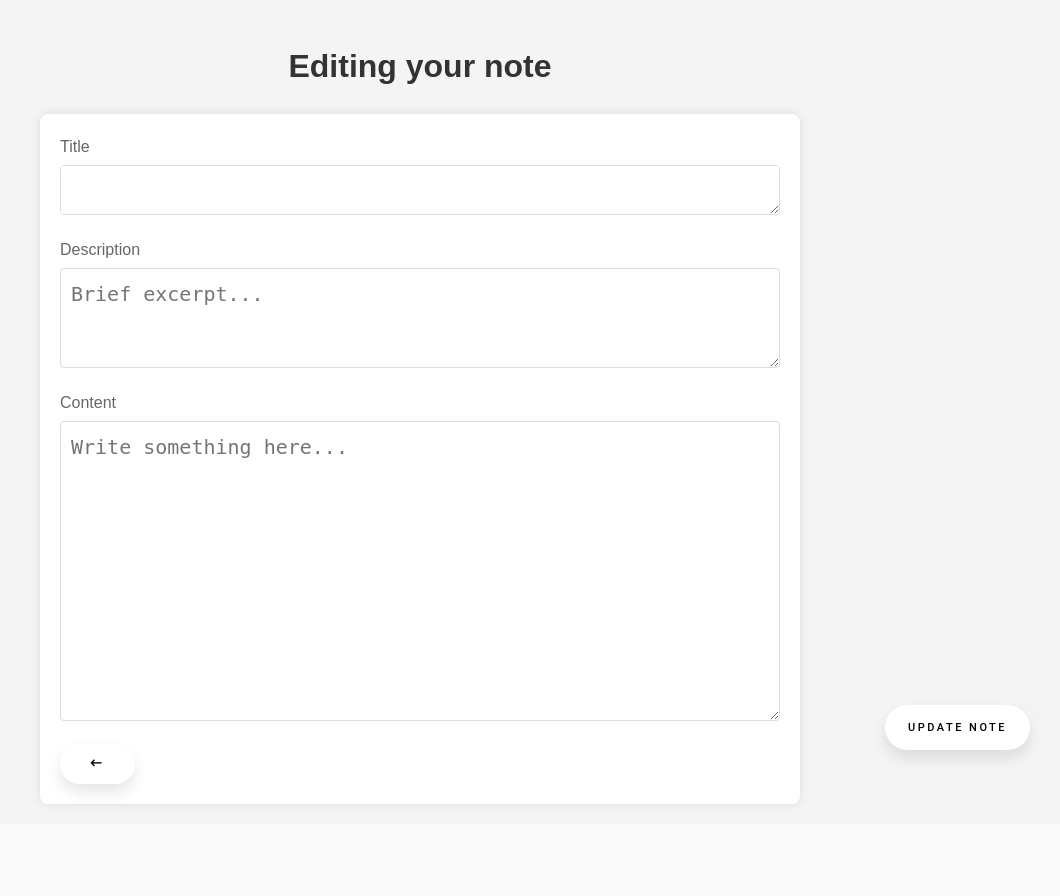
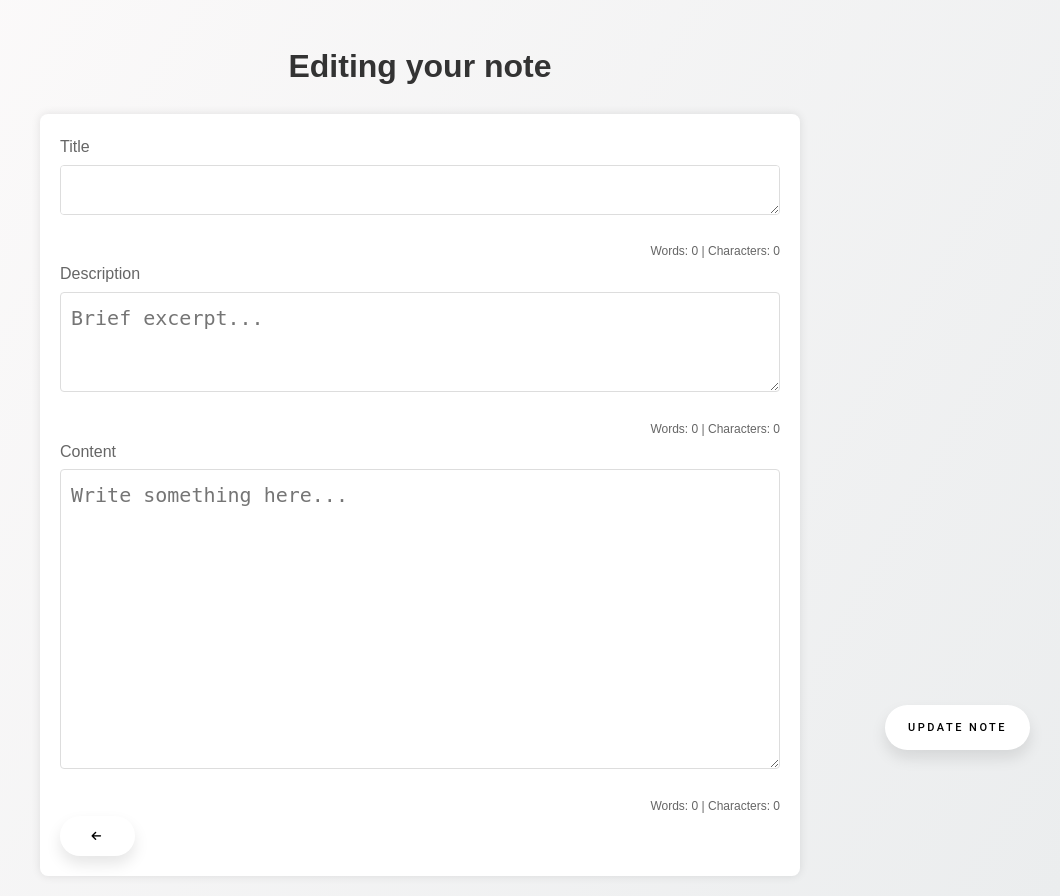
Before and after one commit to Kermari/SamKer_Project, a Laravel app: template resources/views/Notes/edit.blade.php in a window 1280 px wide. Shown: the whole page, without its empty margins (220-1280 px from the left). Before the commit the page ends 807 px from the top, so only its background shows below. Run offline with Laravel 12, Linux system fonts and the light colour scheme; the template is opened without the code that fills it, so the values that code supplies are empty; some libraries are stand-ins or nearby versions.

Commit message:
first revision

```diff
--- a/app/Http/Controllers/NoteController.php
+++ b/app/Http/Controllers/NoteController.php
@@ -23,7 +23,7 @@ class NoteController
     {
         $data = $request->validate([
             'title' => 'required|max:255',
-            'description' => 'nullable|max:255',
+            'description' => 'required|max:255',
             'content' => 'required|max:10000',
         ]);
 
--- a/public/css/edit.css
+++ b/public/css/edit.css
@@ -3,7 +3,7 @@ body {
     line-height: 1.6;
     margin: 0;
     padding: 0;
-    background-color: #f4f4f4;
+    background-image: linear-gradient(120deg, #fdfbfb 0%, #ebedee 100%);
 }
 
 .container {
@@ -180,11 +180,9 @@ button:hover {
         padding: 12px;
         height: 50px;
         width: auto;
-        /* Adjust width for smaller screens */
         height: auto;
-        /* Adjust height for smaller screens */
         font-size: 0;
-        /* Hide text */
+
     }
 
     .form-field {
@@ -193,21 +191,17 @@ button:hover {
 
     #update i {
         display: block;
-        /* Show icon */
+
         font-size: 20px;
-        /* Adjust icon size */
-    }
+}
 
     #update box-icon {
         display: none;
-        /* Hide box-icon */
     }
 }
 
-/* Add these styles to your existing CSS or in a <style> tag in the head */
 textarea {
     font-size: 16px;
-    /* Base font size */
     line-height: 1.5;
 }
 
@@ -262,4 +256,11 @@ textarea {
     background-color: #dff0d8;
     border: 1px solid #d6e9c6;
     color: #3c763d;
-    border-radius}
+
+}
+.word-count {
+    font-size: 12px;
+    color: #666;
+    text-align: right;
+    margin-top: 5px;
+}
--- a/public/css/styles.css
+++ b/public/css/styles.css
@@ -1,7 +1,11 @@
+
+
 body {
     font-family: 'Gill Sans', 'Gill Sans MT', Calibri, 'Trebuchet MS', sans-serif;
     color: rgb(0, 0, 0);
     font-size: 20px;
+    background-image: linear-gradient(120deg, #fdfbfb 0%, #ebedee 100%);
+
 }
 
 a {
--- a/resources/views/Notes/edit.blade.php
+++ b/resources/views/Notes/edit.blade.php
@@ -32,25 +32,33 @@
             @csrf
             @method('put')
 
+            <div id="margin">
+
                 <div>
                     <label for="title">Title</label>
                     <textarea id="title" name="title" maxlength="255">{{old('title', $note->title)}}</textarea>
+                    <div class="word-count" id="titleCount"></div>
                 </div>
 
                 <div>
                     <label for="description">Description</label>
                     <textarea id="description" name="description" maxlength="255" placeholder="Brief excerpt...">{{old('description', $note->description)}}</textarea>
+                    <div class="word-count" id="descriptionCount"></div>
                 </div>
 
                 <div>
                     <label for="content">Content</label>
                     <textarea id="content" name="content" maxlength="10000" placeholder="Write something here...">{{old('content', $note->content)}}</textarea>
+                    <div class="word-count" id="contentCount"></div>
                 </div>
 
                 <div>
-                <button id="Back" type="button" onclick="goBack()">
-                <i class="fa-solid fa-arrow-left-long"></i>
+                    <a href="{{ route('note.index') }}" class="btn-link">
+                        <button type="button" id="Back">
+                            <i class="fa-solid fa-arrow-left"></i>
                         </button>
+                    </a>
+
                     <button id="update" type="submit">
                         <i class="fa-regular fa-circle-check"></i> Update note
                     </button>
@@ -59,9 +67,40 @@
     </div>
 
     <script>
-        function goBack() {
-            window.history.back();
+        console.log('Script started');
+
+        function countWords(str) {
+            return str.trim().split(/\s+/).filter(Boolean).length;
         }
+
+        function updateWordCount(textareaId, counterId) {
+            console.log(`Updating word count for ${textareaId}`);
+            const textarea = document.getElementById(textareaId);
+            const counter = document.getElementById(counterId);
+
+            if (!textarea || !counter) {
+                console.error(`Textarea or counter not found for ${textareaId}`);
+                return;
+            }
+
+            function updateCount() {
+                const wordCount = countWords(textarea.value);
+                const charCount = textarea.value.length;
+                counter.textContent = `Words: ${wordCount} | Characters: ${charCount}`;
+                console.log(`Updated count for ${textareaId}: ${counter.textContent}`);
+            }
+
+            textarea.addEventListener('input', updateCount);
+            updateCount(); // Initial count
+        }
+
+        // Wait for the DOM to be fully loaded
+        document.addEventListener('DOMContentLoaded', function() {
+            console.log('DOM fully loaded');
+            updateWordCount('title', 'titleCount');
+            updateWordCount('description', 'descriptionCount');
+            updateWordCount('content', 'contentCount');
+        });
     </script>
 </body>
 
--- a/routes/web.php
+++ b/routes/web.php
@@ -2,7 +2,6 @@
 
 use App\Http\Controllers\NoteController;
 use Illuminate\Support\Facades\Route;
-
 
 Route::get('/',[NoteController::class,'index'])->name('note.index');
 Route::get('/create',[NoteController::class,'create'])->name('note.create');
```
Also changed, not shown: public/css/create.css (+8 -1 lines), resources/views/Notes/create.blade.php (+53 -15 lines). Lines whose indentation alone changed are shown as unchanged.
